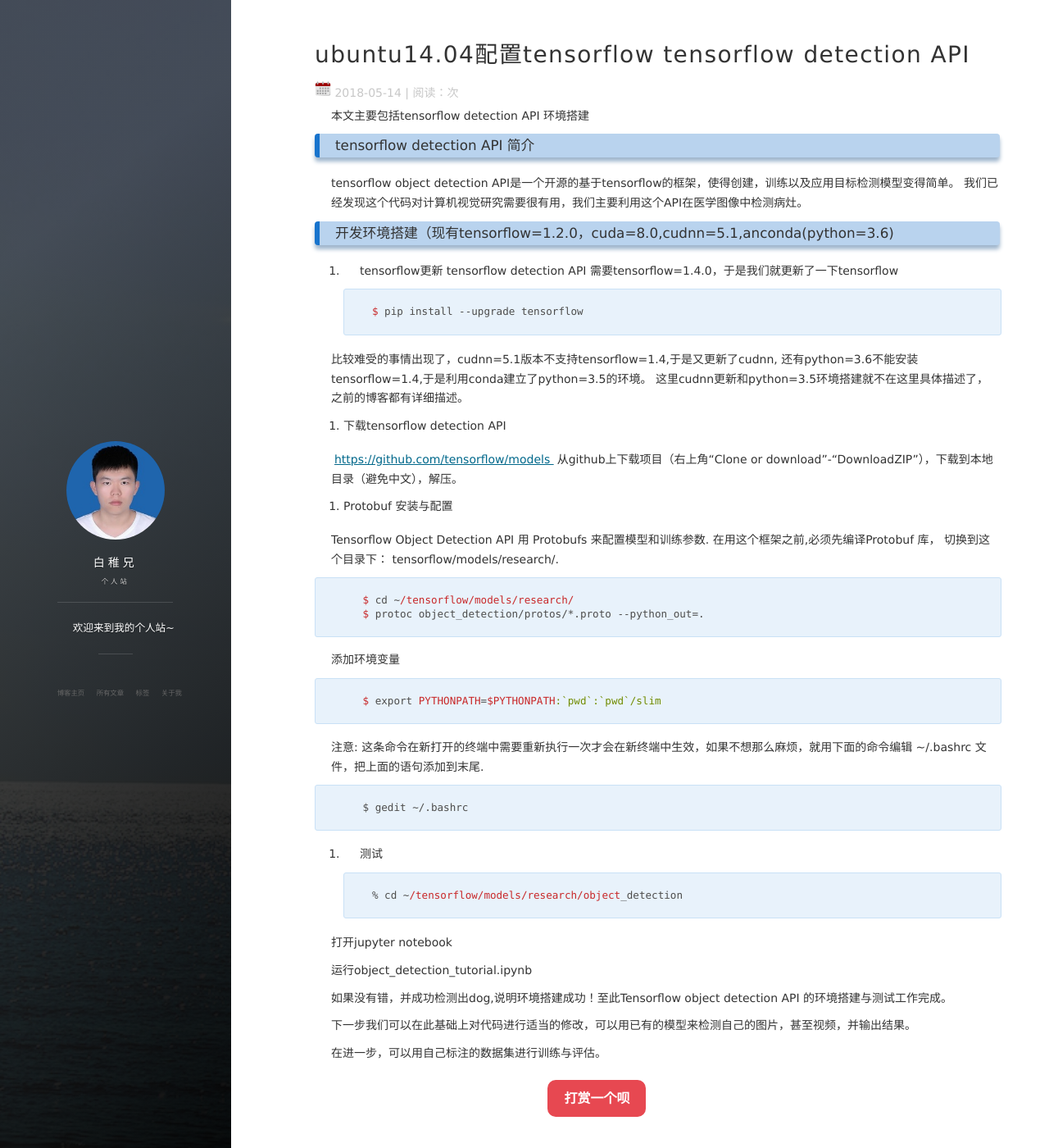
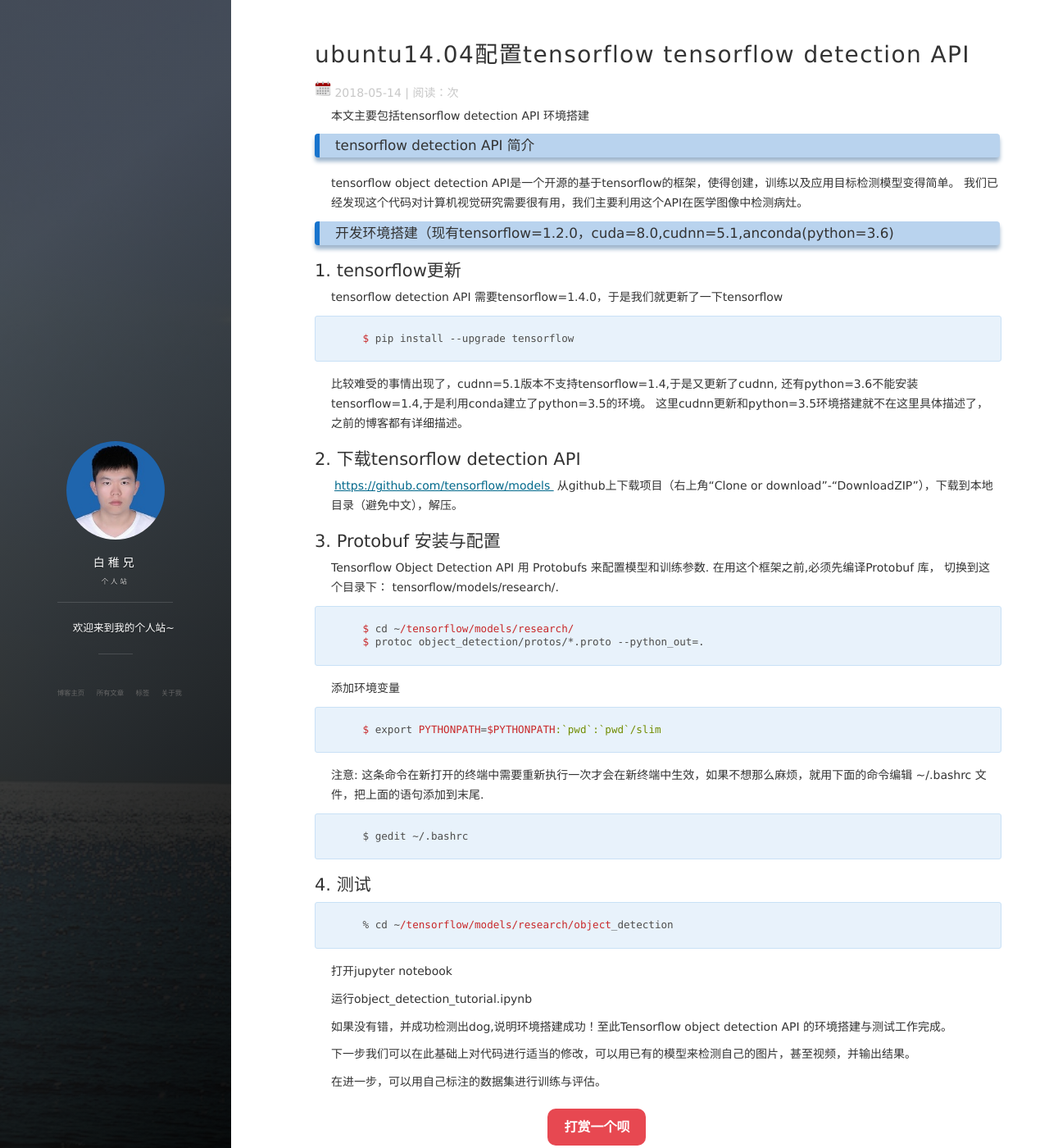
Before and after one commit to xujingxu/xujingxu.github.io, a Jekyll site: the page built from _posts/2018-5-14-tensorflow detection API 环境搭建.md, in a window 1280 px wide and 1400 px high. Shown: the whole window at 82% size. Built offline with Jekyll 4.4.1, drawn with Linux system fonts in a browser that asks for light colours; nearby versions of some CDN libraries; comment, search, counter and statistics services are not loaded.

Commit message:
Update 2018-5-14-tensorflow detection API 环境搭建.md

```diff
--- a/_posts/2018-5-14-tensorflow detection API 环境搭建.md
+++ b/_posts/2018-5-14-tensorflow detection API 环境搭建.md
@@ -15,7 +15,7 @@ tensorflow object detection API是一个开源的基于tensorflow的框架，使
 
 ### 开发环境搭建（现有tensorflow=1.2.0，cuda=8.0,cudnn=5.1,anconda(python=3.6)
 
-1. tensorflow更新
+## 1. tensorflow更新
 tensorflow detection API 需要tensorflow=1.4.0，于是我们就更新了一下tensorflow
 
         $ pip install --upgrade tensorflow
@@ -23,12 +23,12 @@ tensorflow detection API 需要tensorflow=1.4.0，于是我们就更新了一下
 比较难受的事情出现了，cudnn=5.1版本不支持tensorflow=1.4,于是又更新了cudnn, 还有python=3.6不能安装tensorflow=1.4,于是利用conda建立了python=3.5的环境。
 这里cudnn更新和python=3.5环境搭建就不在这里具体描述了，之前的博客都有详细描述。
 
-2. 下载tensorflow detection API
+## 2. 下载tensorflow detection API
 
 <a target="_blank" href="https://github.com/tensorflow/models/"> https://github.com/tensorflow/models </a>
 从github上下载项目（右上角“Clone or download”-"DownloadZIP"），下载到本地目录（避免中文），解压。
 
-3. Protobuf 安装与配置
+## 3. Protobuf 安装与配置
 
  Tensorflow Object Detection API 用 Protobufs 来配置模型和训练参数. 在用这个框架之前,必须先编译Protobuf 库，
  切换到这个目录下： tensorflow/models/research/.
@@ -44,7 +44,7 @@ tensorflow detection API 需要tensorflow=1.4.0，于是我们就更新了一下
 
         $ gedit ~/.bashrc
 
-4. 测试
+## 4. 测试
 
         % cd ~/tensorflow/models/research/object_detection
 
```
